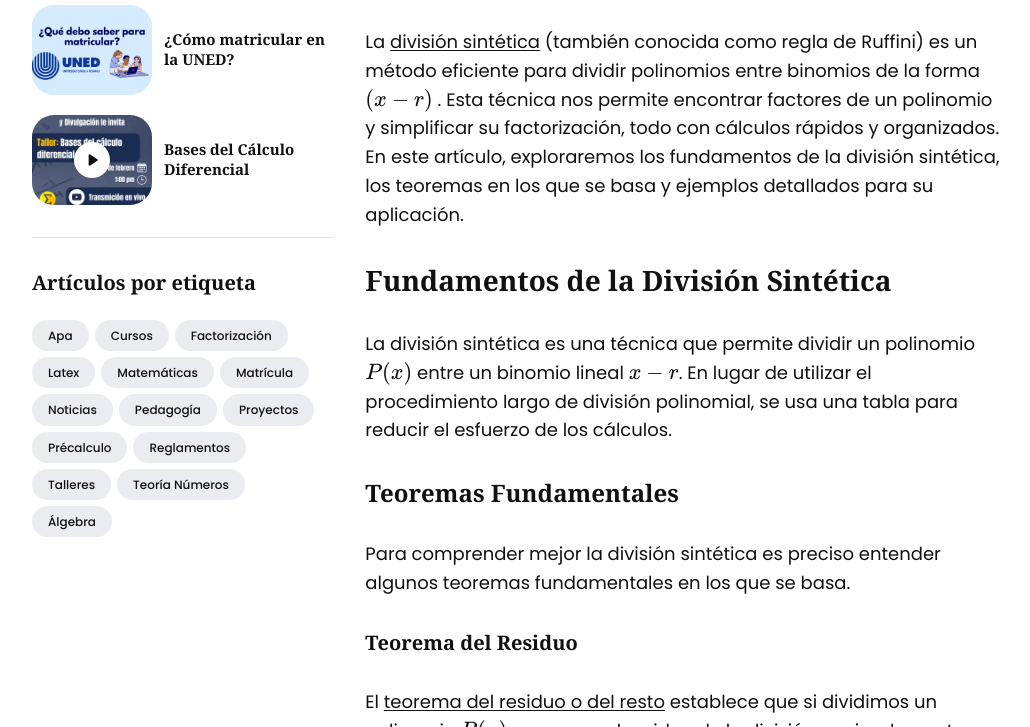
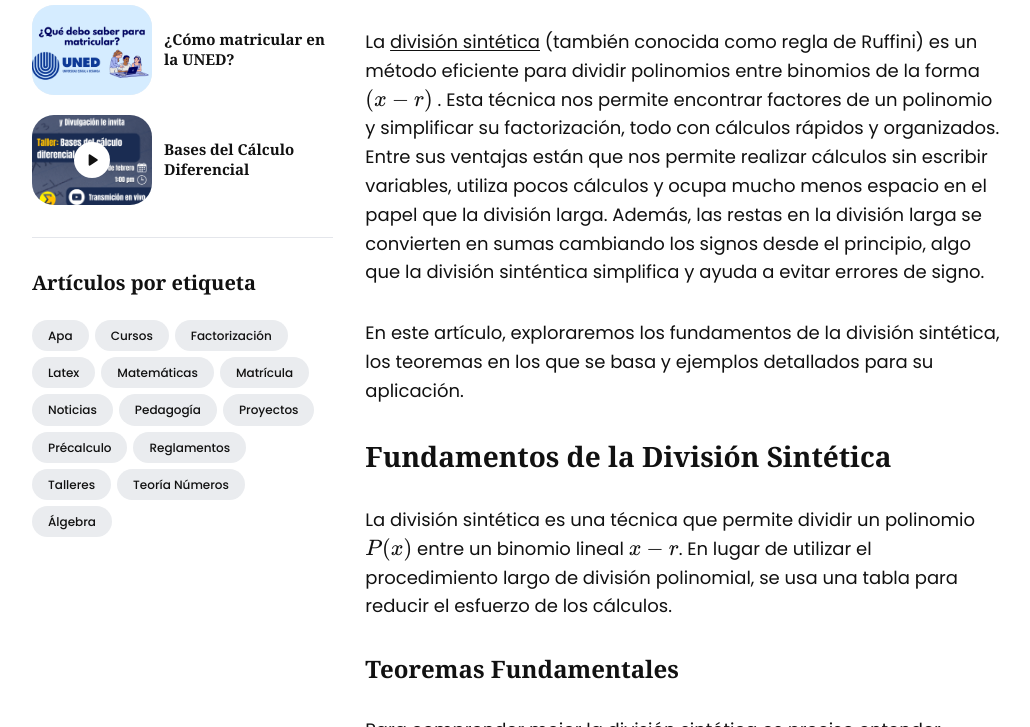
Before and after one commit to asoesem/asoesem.github.io, a Jekyll site: the page built from _posts/2025-03-04-division-sintetica.md, in a window 1280 px wide and 900 px high, scrolled down 736 px, cut to the strip 173-900 px from the top of the window. Shown: the whole strip, without its empty margins (124-1154 px from the left). Built offline with Jekyll 4.4.1, drawn with Linux system fonts in a browser that asks for light colours.

Commit message:
Mejoras menores al artículo de división sintética

```diff
--- a/_posts/2025-03-04-division-sintetica.md
+++ b/_posts/2025-03-04-division-sintetica.md
@@ -12,7 +12,9 @@ comments: false
 share: false
 ---
 
-La [división sintética][3] (también conocida como regla de Ruffini) es un método eficiente para dividir polinomios entre binomios de la forma $$(x-r)$$ . Esta técnica nos permite encontrar factores de un polinomio y simplificar su factorización, todo con cálculos rápidos y organizados. En este artículo, exploraremos los fundamentos de la división sintética, los teoremas en los que se basa y ejemplos detallados para su aplicación.
+La [división sintética][3] (también conocida como regla de Ruffini) es un método eficiente para dividir polinomios entre binomios de la forma $$(x-r)$$ . Esta técnica nos permite encontrar factores de un polinomio y simplificar su factorización, todo con cálculos rápidos y organizados. Entre sus ventajas están que nos permite realizar cálculos sin escribir variables, utiliza pocos cálculos y ocupa mucho menos espacio en el papel que la división larga. Además, las restas en la división larga se convierten en sumas cambiando los signos desde el principio, algo que la división sinténtica simplifica y ayuda a evitar errores de signo.
+
+En este artículo, exploraremos los fundamentos de la división sintética, los teoremas en los que se basa y ejemplos detallados para su aplicación.
 
 ## Fundamentos de la División Sintética
 
```
